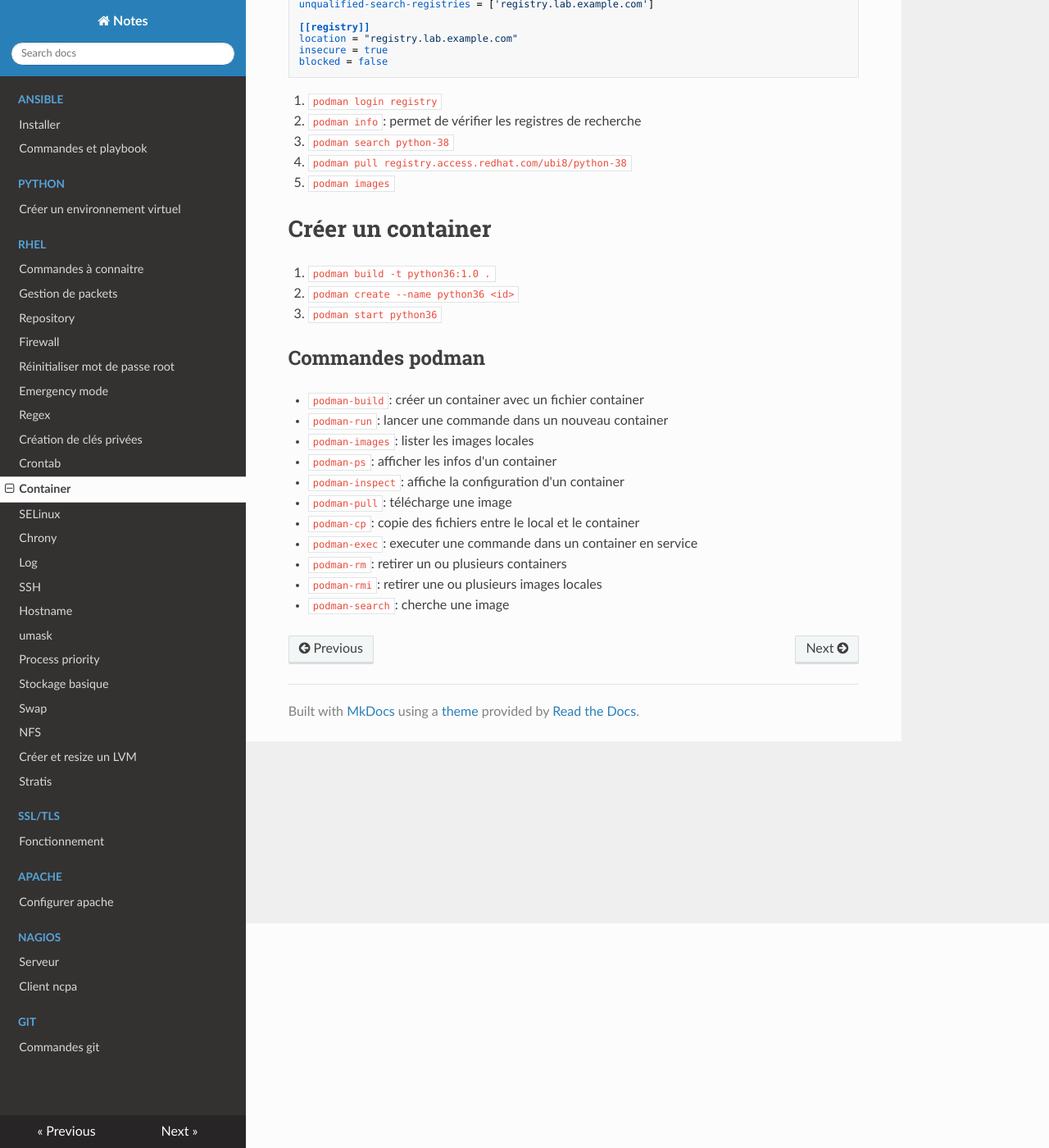
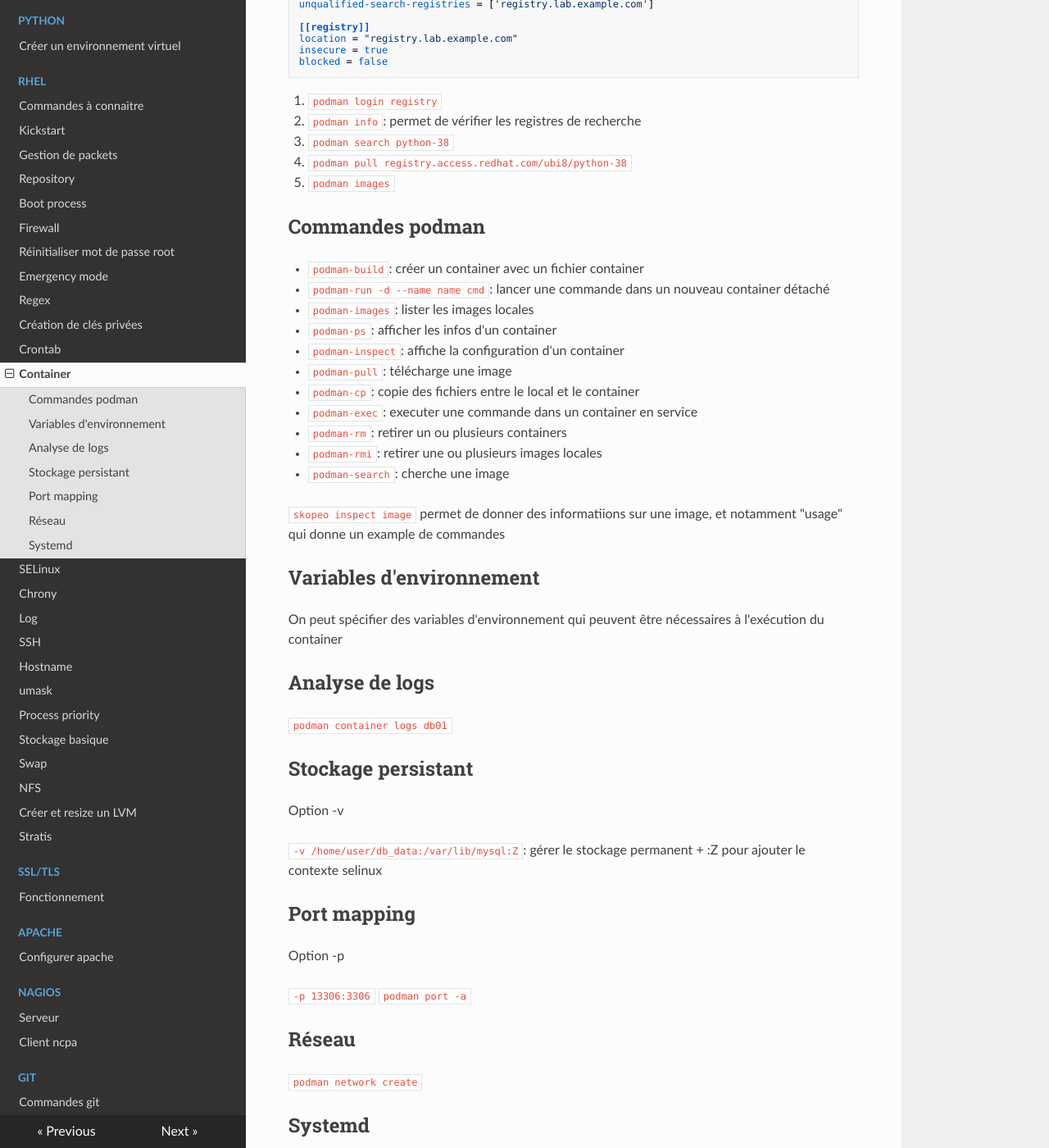
Before and after one commit to sboistel/notes, an MkDocs documentation site: the page built from docs/container.md, in a window 1280 px wide and 1400 px high, scrolled down 274 px. Shown: the whole window at 82% size. Built offline with MkDocs 1.6.1, drawn with Linux system fonts in a browser that asks for light colours; nearby versions of some CDN libraries; some of the changed text lies outside the part shown.

Commit message:
boot, kickstart, nfs, firewall, container

```diff
--- a/docs/container.md
+++ b/docs/container.md
@@ -17,17 +17,9 @@ blocked = false
 7. `podman pull registry.access.redhat.com/ubi8/python-38`
 8. `podman images`
 
-
-
-# Créer un container
-
-1. `podman build -t python36:1.0 .`
-2. `podman create --name python36 <id>`
-3. `podman start python36`
-
 ## Commandes podman
 - `podman-build`: créer un container avec un fichier container
-- `podman-run`: lancer une commande dans un nouveau container
+- `podman-run -d --name name cmd`: lancer une commande dans un nouveau container détaché
 - `podman-images`: lister les images locales
 - `podman-ps`: afficher les infos d'un container
 - `podman-inspect`: affiche la configuration d'un container
@@ -37,3 +29,38 @@ blocked = false
 - `podman-rm`: retirer un ou plusieurs containers
 - `podman-rmi`: retirer une ou plusieurs images locales
 - `podman-search`: cherche une image
+
+`skopeo inspect image` permet de donner des informatiions sur une image, et notamment "usage" qui donne un example de commandes
+
+## Variables d'environnement
+
+On peut spécifier des variables d'environnement qui peuvent être nécessaires à l'exécution du container
+
+## Analyse de logs
+
+`podman container logs db01`
+
+## Stockage persistant
+
+Option -v
+
+`-v /home/user/db_data:/var/lib/mysql:Z`: gérer le stockage permanent + :Z pour ajouter le contexte selinux
+
+## Port mapping
+
+Option -p
+
+`-p 13306:3306`
+`podman port -a`
+
+## Réseau
+
+`podman network create`
+
+## Systemd
+
+create /home/"user"/.config/systemd/user
+
+`podman generate systemd --name --new`
+`systemctl --user start service`
+`loginctl enable-linger`: pour démarrer le service au démarrage
--- a/mkdocs.yml
+++ b/mkdocs.yml
@@ -9,8 +9,10 @@ nav:
 
   - RHEL:
     - Commandes à connaitre: commandes_rhel.md
+    - Kickstart: kickstart.md
     - Gestion de packets: packet.md
     - Repository: repo.md
+    - Boot process: boot.md
     - Firewall: firewall.md
     - Réinitialiser mot de passe root: root_password.md
     - Emergency mode: emergency.md
```
Also changed, not shown: docs/boot.md (added, +20 -0 lines), docs/firewall.md (+16 -0 lines), docs/kickstart.md (added, +136 -0 lines), docs/nfs.md (+1 -1 lines).
